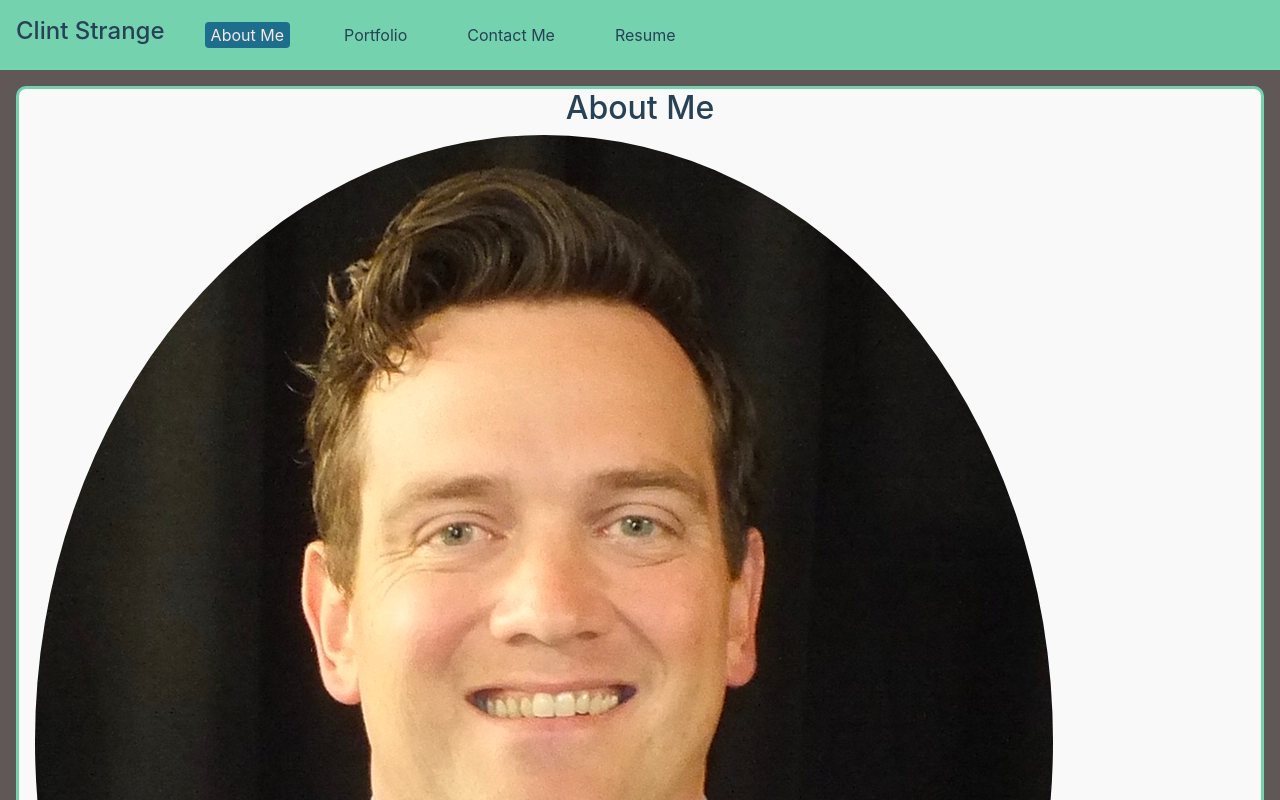
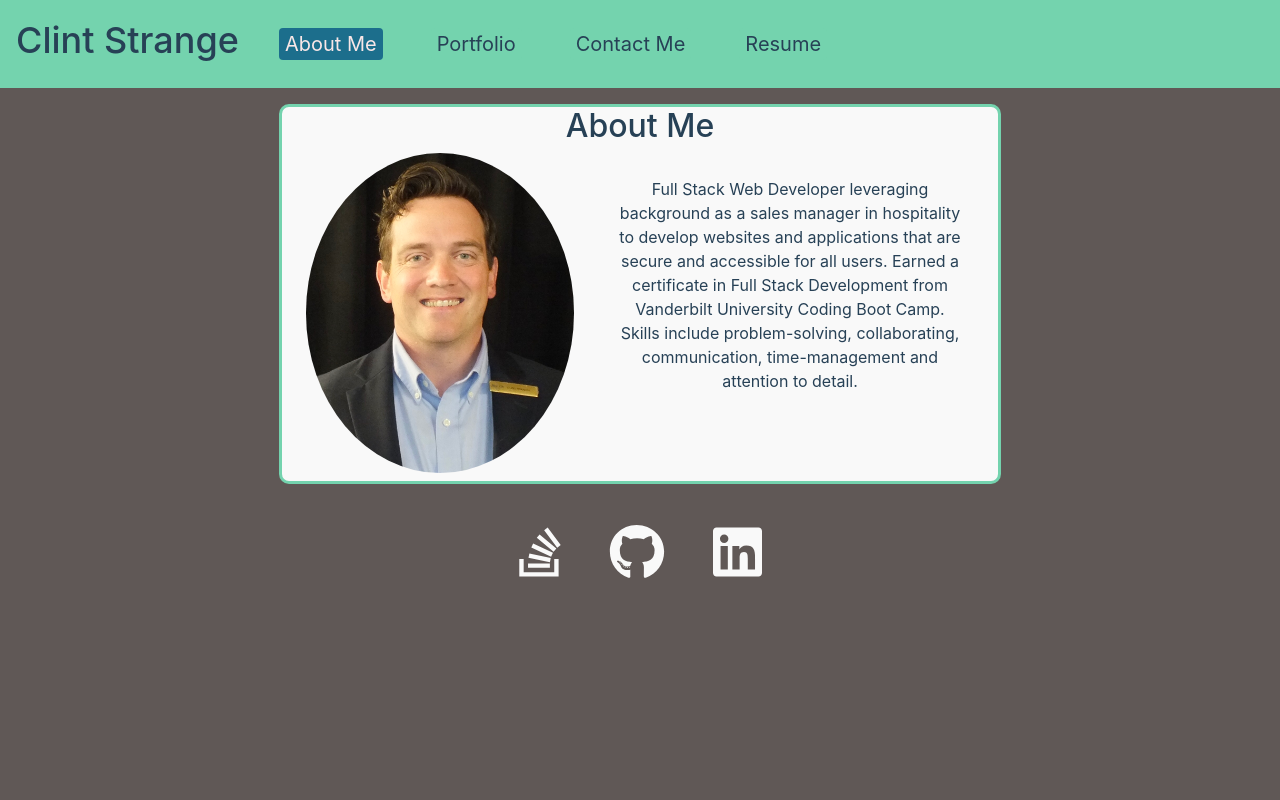
Before and after one commit to clintonstrange/react-portfolio, a React (Create React App) app: page / in a window 1280 px wide. Shown: the top 800 px of the page. Built offline with nearby package versions, Linux system fonts and the light colour scheme.

Commit message:
added responsiveness to About

```diff
--- a/src/App.js
+++ b/src/App.js
@@ -8,15 +8,6 @@ import Contact from "./components/Contact";
 import Resume from "./components/Resume";
 
 function App() {
-  const [titles] = useState([
-    { name: "About Me" },
-    { name: "Portfolio" },
-    { name: "Contact" },
-    { name: "Resume" },
-  ]);
-
-  const [currentTitle, setCurrentTitle] = useState(titles[0]);
-
   const [aboutSelected, setAboutSelected] = useState(true);
   const [portfolioSelected, setPortfolioSelected] = useState(false);
   const [contactSelected, setContactSelected] = useState(false);
@@ -25,9 +16,6 @@ function App() {
     <div>
       <main>
         <Header
-          titles={titles}
-          currentTitle={currentTitle}
-          setCurrentTitle={setCurrentTitle}
           aboutSelected={aboutSelected}
           setAboutSelected={setAboutSelected}
           portfolioSelected={portfolioSelected}
--- a/src/components/About/index.js
+++ b/src/components/About/index.js
@@ -2,11 +2,15 @@ import React from "react";
 
 function About() {
   return (
+    <div className="d-flex justify-content-center">
       <div className="about-container m-3">
         <h2 id="about" className="font-color text-center">
           About Me
         </h2>
-      <div id="about-card-container" className="d-flex flex-wrap">
+        <div
+          id="about-card-container"
+          className="d-flex flex-wrap justify-content-center m-2"
+        >
           <div className="d-flex justify-content-center" id="propic-container">
             <img
               id="propic"
@@ -17,13 +21,14 @@ function About() {
           </div>
           <div id="about-text" className="w-70">
             <p className="font-color p-4 text-center">
-            Full Stack Web Developer leveraging background as a sales manager in
-            hospitality to develop websites and applications that are secure and
-            accessible for all users. Earned a certificate in Full Stack
-            Development from Vanderbilt University Coding Boot Camp. Skills
-            include problem-solving, collaborating, communication,
+              Full Stack Web Developer leveraging background as a sales manager
+              in hospitality to develop websites and applications that are
+              secure and accessible for all users. Earned a certificate in Full
+              Stack Development from Vanderbilt University Coding Boot Camp.
+              Skills include problem-solving, collaborating, communication,
               time-management and attention to detail.
             </p>
+          </div>
         </div>
       </div>
     </div>
--- a/src/components/Nav/index.js
+++ b/src/components/Nav/index.js
@@ -1,10 +1,7 @@
-import React, { useEffect } from "react";
+import React from "react";
 
 function Nav(props) {
   const {
-    titles = [],
-    currentTitle,
-    setCurrentTitle,
     aboutSelected,
     setAboutSelected,
     portfolioSelected,
@@ -15,15 +12,11 @@ function Nav(props) {
     setResumeSelected,
   } = props;
 
-  //   useEffect(() => {
-  //     document.title = currentTitle.name;
-  //   }, [currentTitle]);
-
   return (
     <nav className="collapse navbar-collapse" id="navbarNav">
       <ul className="navbar-nav">
         <li
-          className="nav-item mx-4"
+          className="nav-item mx-4 my-1 py-1"
           onClick={() => {
             setAboutSelected(true);
             setPortfolioSelected(false);
@@ -36,7 +29,7 @@ function Nav(props) {
           </button>
         </li>
         <li
-          className="nav-item mx-4"
+          className="nav-item mx-4 my-1 py-1"
           onClick={() => {
             setAboutSelected(false);
             setPortfolioSelected(true);
@@ -49,7 +42,7 @@ function Nav(props) {
           </button>
         </li>
         <li
-          className="nav-item mx-4"
+          className="nav-item mx-4 my-1 py-1"
           onClick={() => {
             setAboutSelected(false);
             setPortfolioSelected(false);
@@ -62,7 +55,7 @@ function Nav(props) {
           </button>
         </li>
         <li
-          className="nav-item mx-4"
+          className="nav-item mx-4 my-1 py-1"
           onClick={() => {
             setAboutSelected(false);
             setPortfolioSelected(false);
--- a/src/index.css
+++ b/src/index.css
@@ -18,7 +18,7 @@ code {
 }
 
 #brand {
-  font-size: 24px;
+  font-size: 36px;
   color: #274156;
 }
 
@@ -27,6 +27,7 @@ code {
   border-radius: 4px;
   background-color: #74d3ae;
   color: #274156;
+  font-size: 20px;
 }
 
 .nav-btn:hover {
@@ -41,12 +42,20 @@ code {
 }
 
 #toggle {
-  background-color: #74d3ae;
+  background-color: #274156;
   color: #f9e7e7;
+}
+
+#propic-container {
+  max-width: 300px;
 }
 
 #propic {
   border-radius: 50%;
+}
+
+#about-text {
+  max-width: 400px;
 }
 
 #project,
@@ -56,6 +65,11 @@ code {
   border: 3px solid #74d3ae;
   border-radius: 10px;
   background-color: #f9f9f9;
+}
+
+.about-container {
+  max-width: 900px;
+  margin: 0 auto;
 }
 
 #project-img {
@@ -74,7 +88,7 @@ code {
   border: 3px solid #74d3ae;
   border-radius: 10px;
   background-color: #1c6e8c;
-  color: #f9e7e7;
+  color: #f9e7e73b;
   padding: 10px 30px;
   margin: 0 auto;
 }
@@ -83,59 +97,14 @@ code {
   color: #f9f9f9;
 }
 
-/* @media (max-width: 768px) {
-  #project {
-    width: 100%;
-  }
-
-  #propic {
-    width: 50%;
-    margin: 0, auto;
-  }
-
-  #about {
-    text-align: center;
-  }
+@media (max-width: 768px) {
 }
 
 @media (min-width: 768.1px) and (max-width: 991.99px) {
-  #project {
-    width: 100%;
-  }
-
-  #propic {
-    width: 30%;
-    margin: 0, auto;
-  }
-
-  #about {
-    text-align: center;
-  }
 }
 
 @media (min-width: 992px) and (max-width: 1199.98px) {
-  #project {
-    width: 50%;
-    margin: 0, auto;
-  }
-
-  #propic {
-    width: 20%;
-    margin: 0, auto;
-  }
-
-  #propic-container {
-    max-width: 300px;
-  }
 }
 
 @media (min-width: 1200px) {
-  #project {
-    width: 33%;
-  }
-
-  #propic {
-    width: 20%;
-    margin: 0, auto;
-  }
-} */
+}
```
Lines whose indentation alone changed are shown as unchanged.
